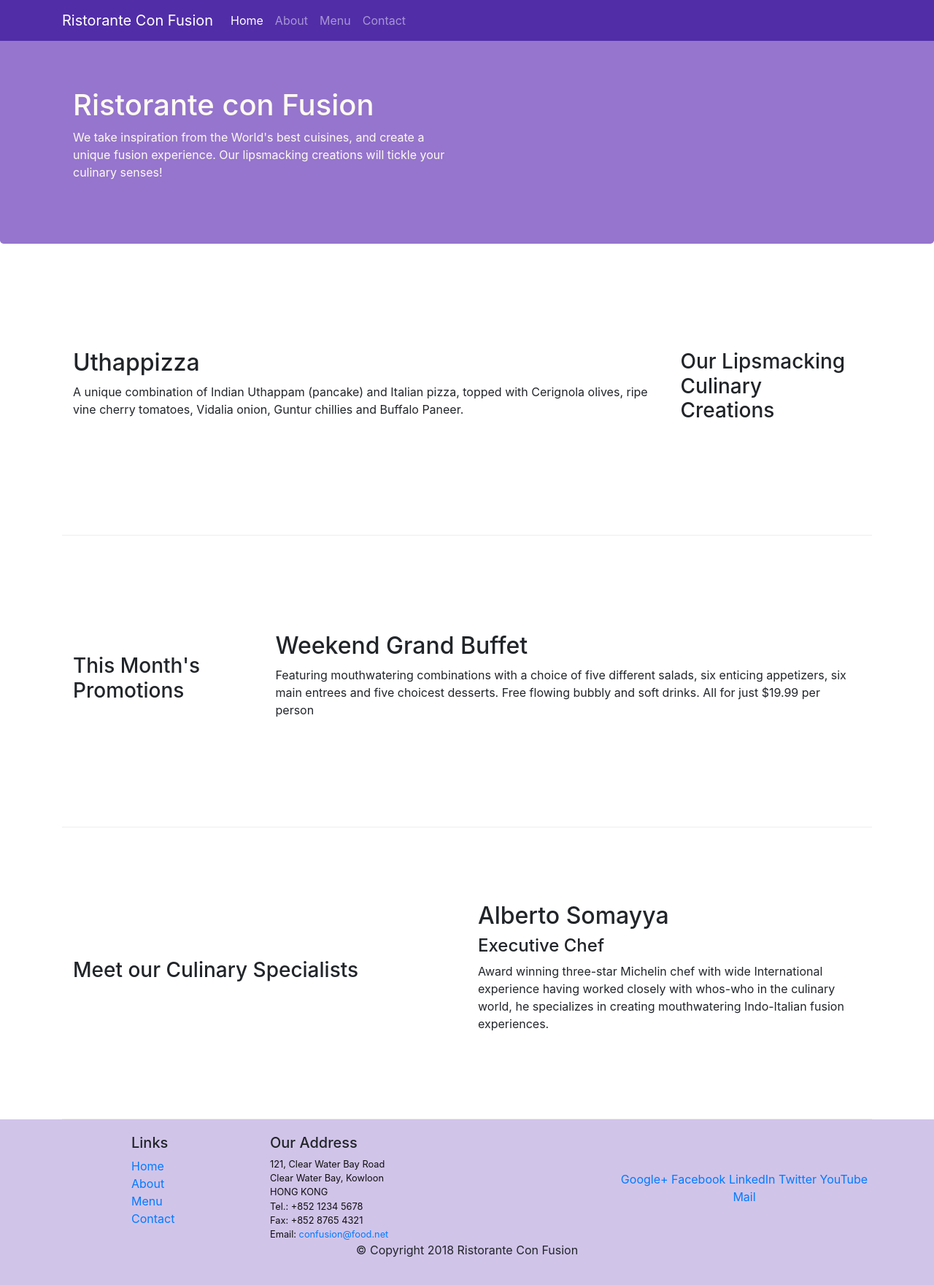
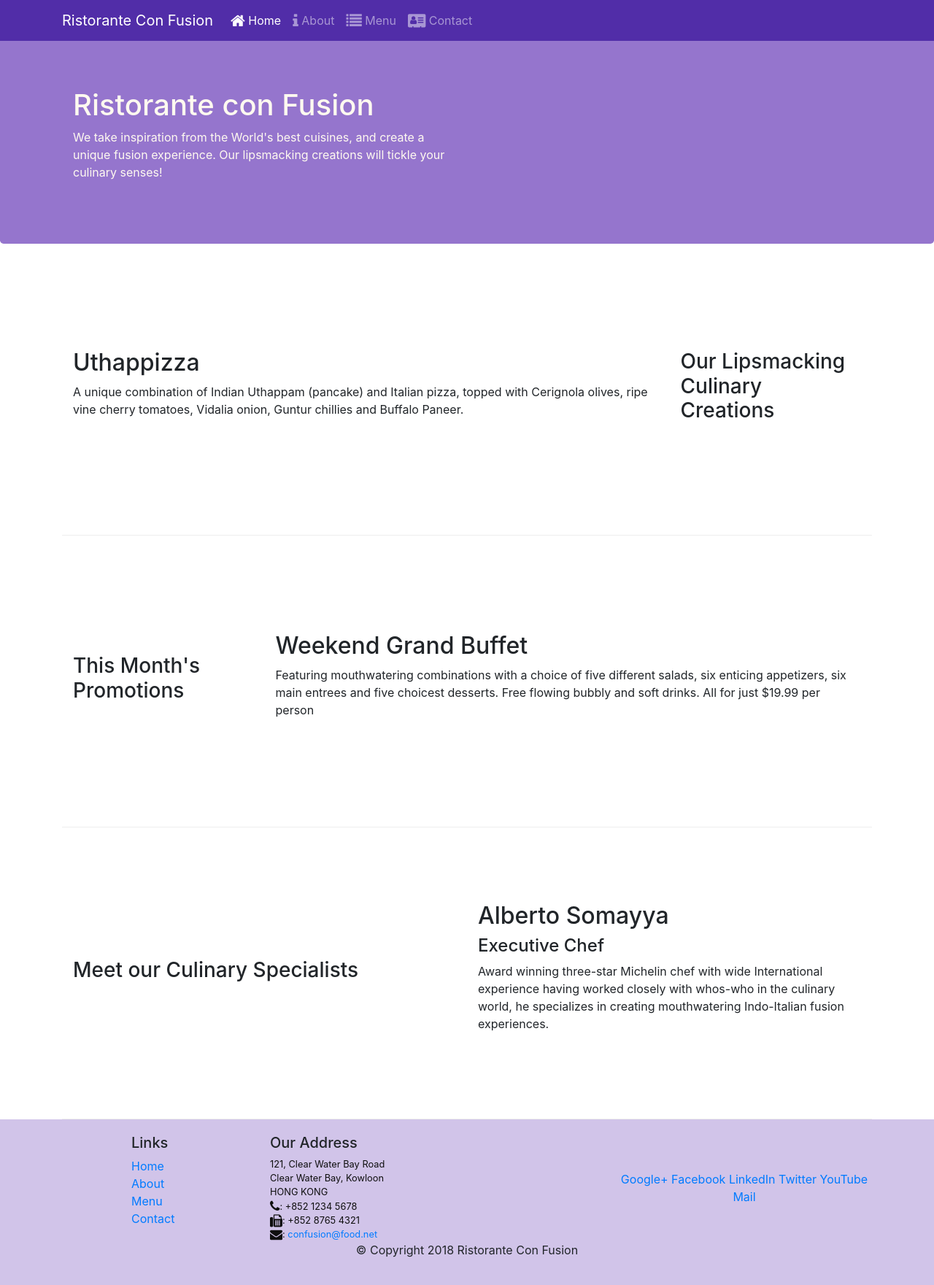
Before and after one commit to Lwalters7/bootstrap-test, a website: page index.html in a window 1280 px wide. Shown: the whole page at 73% size. Drawn offline with nearby package versions, Linux system fonts and the light colour scheme.

Commit message:
Icon Fonts

```diff
--- a/index.html
+++ b/index.html
@@ -9,6 +9,9 @@
          <!-- Bootstrap CSS -->
          <link rel="stylesheet" href="node_modules/bootstrap/dist/css/bootstrap.min.css">
          <link href="css/styles.css" rel="stylesheet">
+         <link rel="stylesheet" href="node_modules/font-awesome/css/font-awesome.min.css">
+         <link rel="stylesheet" href="node_modules/bootstrap-social/bootstrap-social.css">
+
 
     <title>Ristorante Con Fusion</title>
 </head>
@@ -23,10 +26,15 @@
             <a class="navbar-brand" href="#">Ristorante Con Fusion</a>
             <div class="collapse navbar-collapse" id="Navbar">
                 <ul class="navbar-nav mr-auto">
-                    <li class="nav-item active"><a class="nav-link" href="#">Home</a></li>
-                    <li class="nav-item"><a class="nav-link" href="./aboutus.html">About</a></li>
-                    <li class="nav-item"><a class="nav-link" href="#">Menu</a></li>
-                    <li class="nav-item"><a class="nav-link" href="#">Contact</a></li>
+                    <li class="nav-item active"><a class="nav-link"
+                        href="#"><span class="fa fa-home fa-lg"></span> Home</a></li>
+                         <li class="nav-item"><a class="nav-link"
+                        href="./aboutus.html"><span class="fa fa-info fa-lg"></span> About</a></li>
+                         <li class="nav-item"><a class="nav-link" href="#"><span
+                        class="fa fa-list fa-lg"></span> Menu</a></li>
+                         <li class="nav-item"><a class="nav-link" href="#"><span
+                        class="fa fa-address-card fa-lg"></span> Contact</a></li>
+
                 </ul>
             </div>
         </div>
@@ -96,9 +104,11 @@
 		              121, Clear Water Bay Road<br>
 		              Clear Water Bay, Kowloon<br>
 		              HONG KONG<br>
-		              Tel.: +852 1234 5678<br>
-		              Fax: +852 8765 4321<br>
-		              Email: <a href="mailto:confusion@food.net">confusion@food.net</a>
+                      <i class="fa fa-phone fa-lg"></i>: +852 1234 5678<br>
+                      <i class="fa fa-fax fa-lg"></i>: +852 8765 4321<br>
+                      <i class="fa fa-envelope fa-lg"></i>:
+                      <a
+                     href="mailto:confusion@food.net">confusion@food.net</a>
 		           </address>
                 </div>
                 <div class="col-12 col-sm-4 align-self-center">
--- a/package.json
+++ b/package.json
@@ -15,6 +15,8 @@
   },
   "dependencies": {
     "bootstrap": "^4.0.0",
+    "bootstrap-social": "^5.1.1",
+    "font-awesome": "^4.7.0",
     "jquery": "^3.3.1",
     "popper.js": "^1.12.9"
   }
```
Also changed, not shown: aboutus.html (+14 -7 lines), 1 other file.
